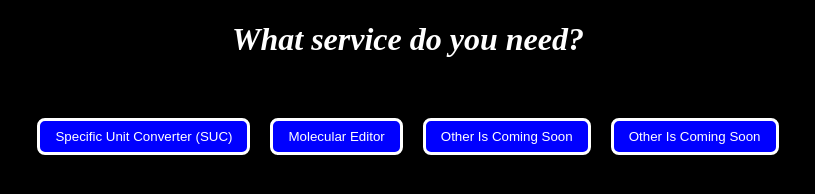
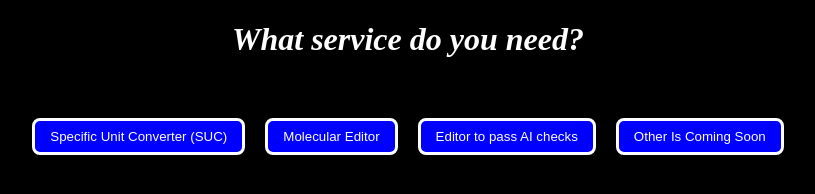
Before and after one commit to Grandes-webpage/Science-hub.github.io, a plain HTML site: page index.html in a window 1280 px wide. Shown: the whole page, without its empty margins (232-1047 px from the left). Drawn offline with Linux system fonts and the light colour scheme.

Commit message:
Update index.html

```diff
--- a/index.html
+++ b/index.html
@@ -39,7 +39,7 @@
     <div class="link-to-services">
       <button onclick="location.href='SUC.html'">Specific Unit Converter (SUC)</button>
       <button onclick="location.href='moleculareditor.html'">Molecular Editor</button>
-      <button onclick="location.href='  '">Other Is Coming Soon</button>
+      <button onclick="location.href='Textmodtool.html'">Editor to pass AI checks</button>
       <button onclick="location.href='  '">Other Is Coming Soon</button>
     </div>
 
```
